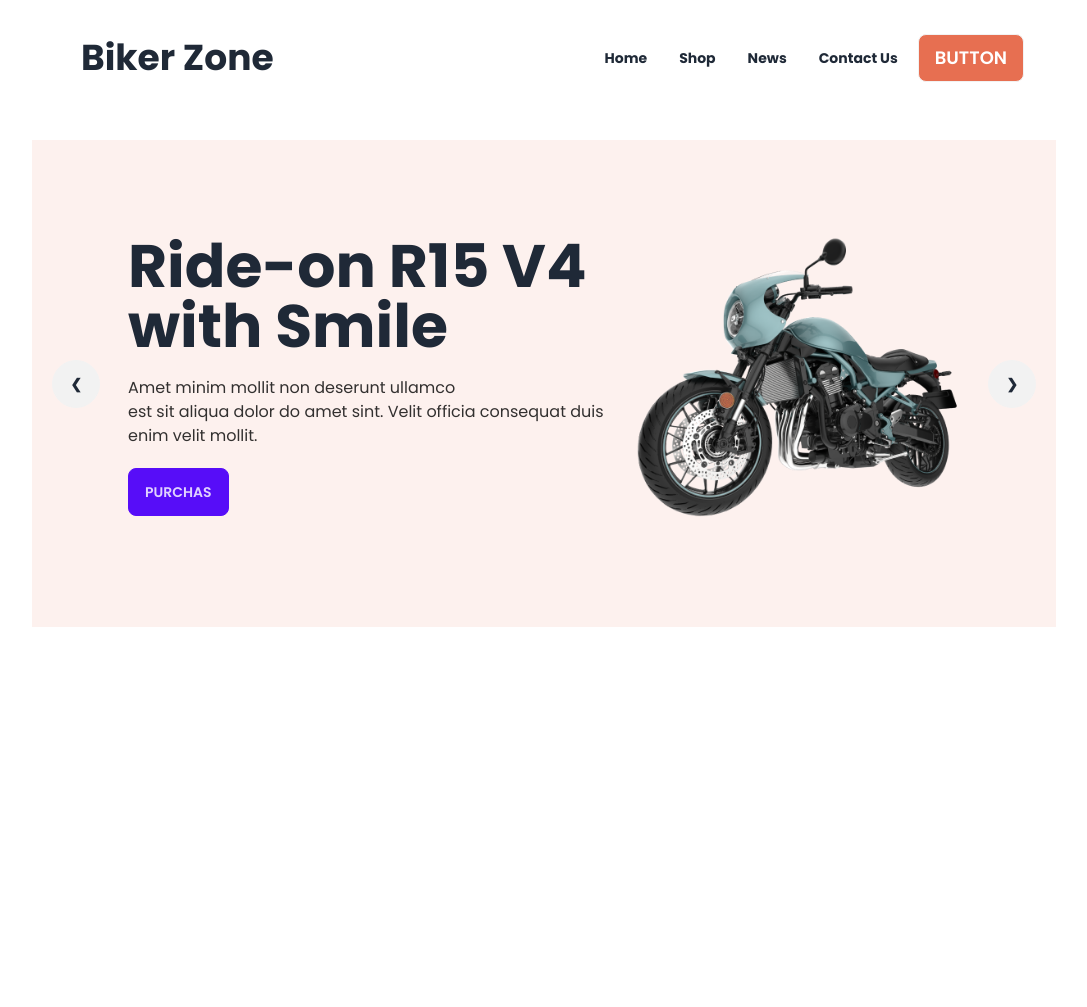
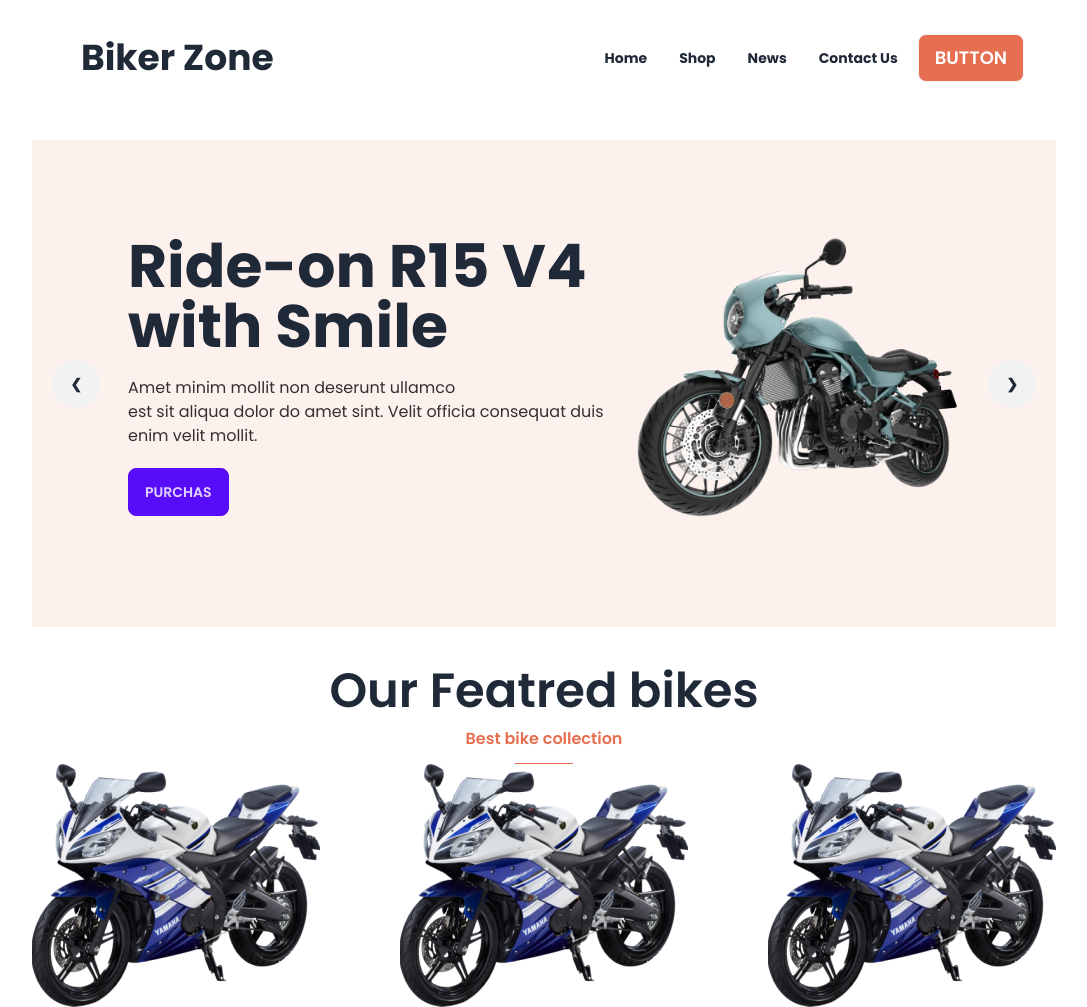
Before and after one commit to asfdeveloper3/biker-zone, a plain HTML site: page index.html in a window 1280 px wide. Shown: the whole page, without its empty margins (96-1183 px from the left). Before the commit the page ends 800 px from the top, so only its background shows below. Drawn offline with nearby package versions, Linux system fonts and the light colour scheme; files whose address does not match are found by name.

Commit message:
adding featured bike section

```diff
--- a/index.html
+++ b/index.html
@@ -45,7 +45,7 @@
                             <li><a href="">Contact Us</a></li>
                         </ul>
                     </div>
-                    <a class="btn btn-ghost normal-case text-4xl font-bold">Biker Zone</a>
+                    <a class="btn btn-ghost normal-case text-3xl lg:text-4xl font-bold">Biker Zone</a>
                 </div>
                 <div class="navbar-center hidden lg:flex">
                     <ul class="menu menu-horizontal px-1">
@@ -139,7 +139,25 @@
             </div>
         </section>
     </header>
-    <main>
+    <main class="max-w-screen-lg mx-auto">
+        <!-- Featured Section Starts Here -->
+        <section class="mt-10">
+            <div class="text-center flex flex-col justify-center space-y-3">
+                <h1 class="text-5xl font-semibold">Our Featred bikes</h1>
+                <a href="" class="text-[#E76F51] font-semibold">Best bike collection</a>
+                <div class="mx-auto">
+                <svg xmlns="http://www.w3.org/2000/svg" width="60" height="1" viewBox="0 0 59 1" fill="none">
+                    <path d="M0 0.5H58.5" stroke="#E76F51"/>
+                  </svg>
+                </div>
+            </div>
+            <div class="flex flex-col md:flex-row gap-5 justify-between w-3/4 md:w-auto mx-auto" >
+                <img src="./images/others/feature-bike.png" alt="">
+                <img src="./images/others/feature-bike.png" alt="">
+                <img src="./images/others/feature-bike.png" alt="">
+            </div>
+        </section>
+        <!-- Featured Section Ends Here -->
 
     </main>
 </body>
```
